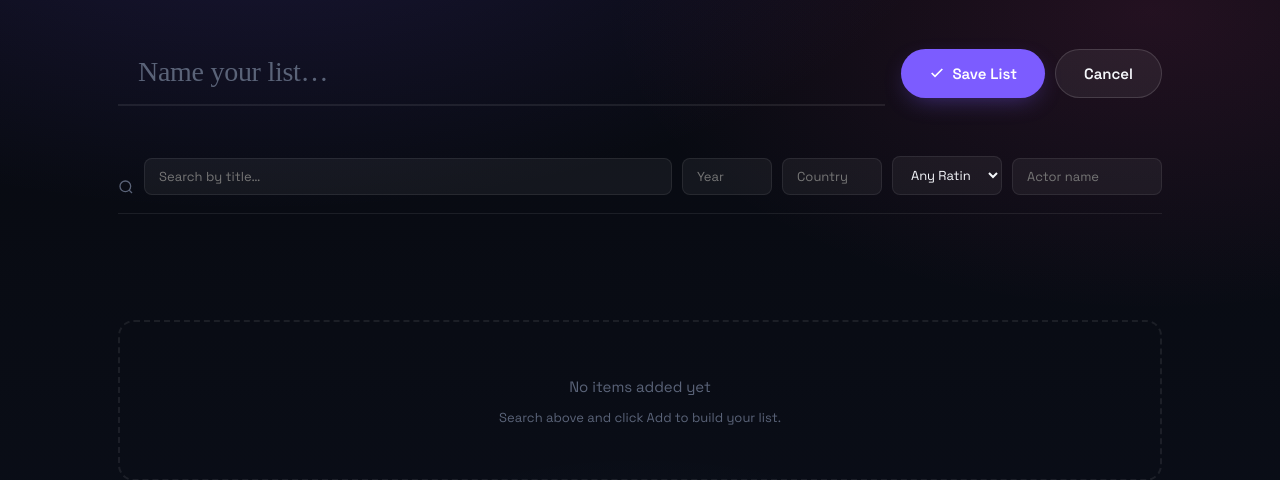
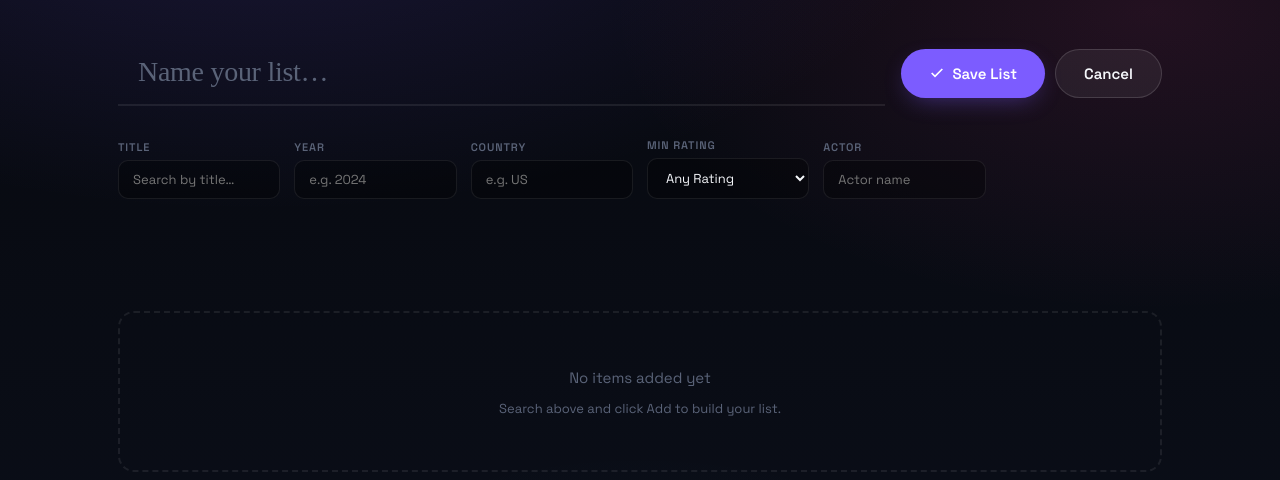
Before and after one commit to vpliasetskyi/f-p-django, a Django app: template templates/lists/custom_list_form.html in a window 1280 px wide. Shown: the part 69-549 px from the top of the page. Run offline with Django 5.2, Linux system fonts and the light colour scheme; the template is opened without the code that fills it, so the values that code supplies are empty; some libraries are stand-ins or nearby versions; some web fonts are replaced.

Commit message:
fix search field and dropdown for new list template

```diff
--- a/templates/lists/custom_list_form.html
+++ b/templates/lists/custom_list_form.html
@@ -30,26 +30,35 @@
   </form>
 
   {# ── Search + filters ──────────────────────────────────── #}
-  <div class="cx-cl-filter-bar">
-    <svg width="16" height="16" viewBox="0 0 24 24" fill="none" stroke="currentColor" stroke-width="2" style="color:var(--text-3);flex-shrink:0"><circle cx="11" cy="11" r="8"/><path d="M21 21l-4.35-4.35"/></svg>
-    <input class="cx-cl-filter-input" style="flex:2;min-width:160px"
-           name="q" placeholder="Search by title…"
+  <div class="cx-discover-form" style="padding:0;margin:0 0 20px">
+    <div>
+      <label class="cx-discover-label">Title</label>
+      <input class="cx-discover-input" name="q" placeholder="Search by title…"
              hx-get="{% url 'lists:custom_list_search' custom_list.pk %}"
              hx-trigger="keyup changed delay:400ms"
              hx-target="#cl-search-results"
              hx-include="[name='year'],[name='country'],[name='min_rating'],[name='actor']"
              autocomplete="off">
-    <input class="cx-cl-filter-input" name="year" placeholder="Year" type="number" style="width:90px"
+    </div>
+    <div>
+      <label class="cx-discover-label">Year</label>
+      <input class="cx-discover-input" name="year" placeholder="e.g. 2024" type="number"
              hx-get="{% url 'lists:custom_list_search' custom_list.pk %}"
              hx-trigger="keyup changed delay:600ms"
              hx-target="#cl-search-results"
              hx-include="[name='q'],[name='country'],[name='min_rating'],[name='actor']">
-    <input class="cx-cl-filter-input" name="country" placeholder="Country" maxlength="4" style="width:100px"
+    </div>
+    <div>
+      <label class="cx-discover-label">Country</label>
+      <input class="cx-discover-input" name="country" placeholder="e.g. US" maxlength="4"
              hx-get="{% url 'lists:custom_list_search' custom_list.pk %}"
              hx-trigger="keyup changed delay:600ms"
              hx-target="#cl-search-results"
              hx-include="[name='q'],[name='year'],[name='min_rating'],[name='actor']">
-    <select class="cx-cl-filter-input" name="min_rating" style="width:110px"
+    </div>
+    <div>
+      <label class="cx-discover-label">Min Rating</label>
+      <select class="cx-discover-select" name="min_rating"
               hx-get="{% url 'lists:custom_list_search' custom_list.pk %}"
               hx-trigger="change"
               hx-target="#cl-search-results"
@@ -60,11 +69,15 @@
         <option value="7">7+</option>
         <option value="8">8+</option>
       </select>
-    <input class="cx-cl-filter-input" name="actor" placeholder="Actor name" style="width:150px"
+    </div>
+    <div>
+      <label class="cx-discover-label">Actor</label>
+      <input class="cx-discover-input" name="actor" placeholder="Actor name"
              hx-get="{% url 'lists:custom_list_search' custom_list.pk %}"
              hx-trigger="keyup changed delay:600ms"
              hx-target="#cl-search-results"
              hx-include="[name='q'],[name='year'],[name='country'],[name='min_rating']">
+    </div>
   </div>
 
   {# ── Search results (HTMX target) ──────────────────────── #}
--- a/templates/lists/partials/cl_added_items.html
+++ b/templates/lists/partials/cl_added_items.html
@@ -2,6 +2,8 @@
 <h2 class="cx-cl-added-title">Added Items <span style="font-family:var(--f-mono);font-size:14px;color:var(--text-3);font-weight:400">{{ list_items|length }}</span></h2>
 {% for li in list_items %}
 <div class="cx-cl-item-card">
+  <a href="{% url 'content:detail' li.content_item.tmdb_id %}?type={{ li.content_item.contnt_type }}"
+     style="display:flex;align-items:center;gap:16px;flex:1;min-width:0;text-decoration:none;color:inherit">
     <div class="cx-cl-item-poster">
       {% if li.custom_poster %}
         <img src="{{ li.custom_poster.url }}" alt="">
@@ -13,7 +15,6 @@
       <div class="cx-cl-item-title">{% if li.custom_title %}{{ li.custom_title }}{% else %}{{ li.content_item.title }}{% endif %}</div>
       <div class="cx-cl-item-meta">
         {{ li.content_item.release_date|date:"Y"|default:"" }}
-      {# check rating/status from watch_items_map passed as context #}
         {% for key, wi in watch_items_map.items %}{% if key == li.content_item.id %}
           {% if wi.status == 'plan_to_watch' %}<span style="color:#7dd3fc"> · Plan</span>{% endif %}
           {% if wi.status == 'watching' %}<span style="color:#fbbf24"> · Watching</span>{% endif %}
@@ -22,6 +23,7 @@
         {% endif %}{% endfor %}
       </div>
     </div>
+  </a>
   <div class="cx-cl-item-actions">
     <button class="cx-btn-icon" title="Edit item"
             hx-get="{% url 'lists:custom_list_item_edit' custom_list.pk li.pk %}"
--- a/templates/lists/partials/dl_items.html
+++ b/templates/lists/partials/dl_items.html
@@ -2,6 +2,8 @@
 <h2 class="cx-cl-added-title">{{ status_label }} <span style="font-family:var(--f-mono);font-size:14px;color:var(--text-3);font-weight:400">{{ items|length }}</span></h2>
 {% for wi in items %}
 <div class="cx-cl-item-card">
+  <a href="{% url 'content:detail' wi.contnt_item.tmdb_id %}?type={{ wi.contnt_item.contnt_type }}"
+     style="display:flex;align-items:center;gap:16px;flex:1;min-width:0;text-decoration:none;color:inherit">
     <div class="cx-cl-item-poster">
       {% if wi.contnt_item.poster_path %}
         <img src="https://image.tmdb.org/t/p/w185{{ wi.contnt_item.poster_path }}" alt="">
@@ -17,6 +19,7 @@
         {% if wi.rating %}<span style="color:var(--accent-warm)"> · ★ {{ wi.rating }}</span>{% endif %}
       </div>
     </div>
+  </a>
   <div class="cx-cl-item-actions">
     <button class="cx-btn-icon" title="Edit item"
             hx-get="{% url 'lists:default_list_item_edit' status wi.pk %}"
```
Also changed, not shown: fix 3png.png (deleted), fix1.png (deleted). Lines whose indentation alone changed are shown as unchanged.
